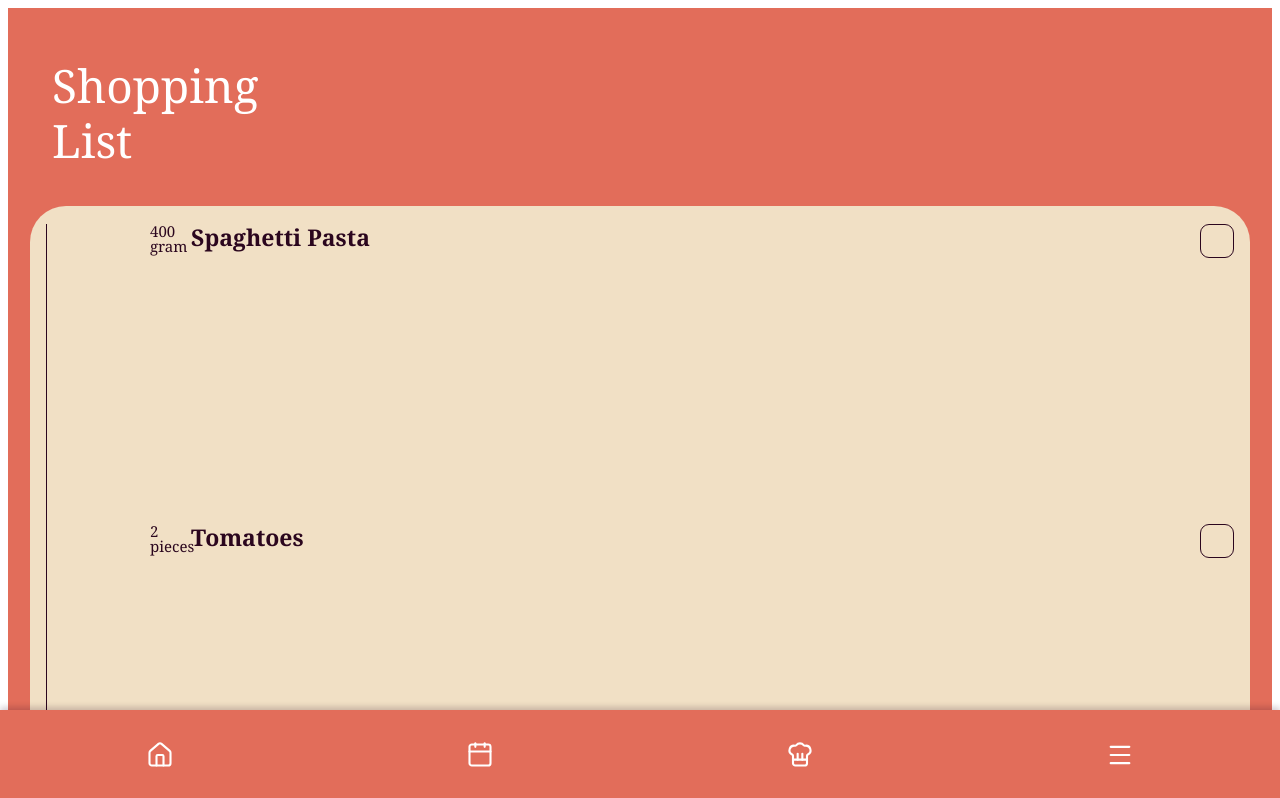
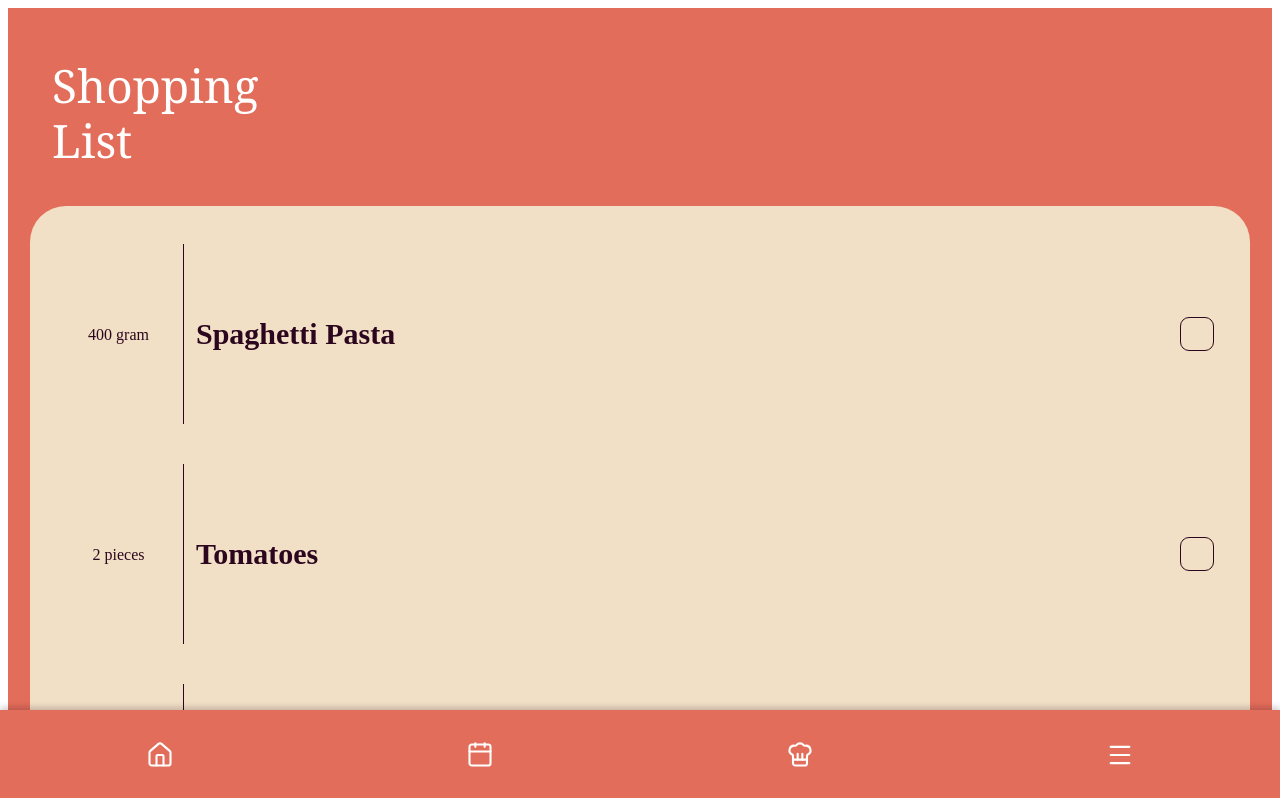
Before and after one commit to pmaidan/ChefMyself, a React (Vite) app: page / in a window 1280 px wide. Shown: the top 798 px of the page. Built offline with nearby package versions, Linux system fonts and the light colour scheme.

Commit message:
fixed Shopping List

```diff
--- a/src/pages/ShoppingList.css
+++ b/src/pages/ShoppingList.css
@@ -23,41 +23,43 @@
   box-sizing: border-box;
 }
 
+
 .shopping-item {
-  display: grid;
-  grid-template-columns: 64px 1px minmax(0, 1fr) 34px;
-  gap: 40px;
-  align-items: start;
-  min-height: 54px;
+  display: flex;
+  align-items: center;
+  gap: 12px;
+  min-height: 180px;
+  padding: 20px;
+}
+
+.shopping-quantity {
+  width: 105px;
+  flex-shrink: 0;
+  text-align: center;
+  font-size: 16px;
+  line-height: 1.1;
   color: #2B061E;
 }
 
-.shopping-quantity {
-  font-family: Georgia, serif;
-  font-size: 15px;
-  line-height: 1;
-  overflow-wrap: normal;
-}
-
 .shopping-divider {
+  width: 1px;
+  align-self: stretch;
   background-color: #2B061E;
-  width: 1px;
-  min-height: 300px;
-  grid-row: 1;
+  flex-shrink: 0;
 }
 
 .shopping-name {
-  font-family: Georgia, serif;
-  font-size: 23px;
+  flex: 1;
+  font-size: 30px;
   font-weight: bold;
-  line-height: 1.2;
-  overflow-wrap: anywhere;
+  color: #2B061E;
 }
 
 .shopping-name.completed {
   text-decoration: line-through;
-  opacity: 0.55;
+  opacity: 0.5;
 }
+
 
 .shopping-checkbox {
   width: 34px;
--- a/src/pages/ShoppingList.jsx
+++ b/src/pages/ShoppingList.jsx
@@ -30,12 +30,9 @@ export default function ShoppingList() {
       <div className="shopping-card">
         {items.map((item) => (
           <div className="shopping-item" key={item.id}>
+            <div className="shopping-quantity">{item.quantity}</div>
 
             <div className="shopping-divider"></div>
-
-            <div className="shopping-quantity">{item.quantity}</div>
-
-
 
             <div
               className={`shopping-name ${item.checked ? "completed" : ""}`}
@@ -46,7 +43,9 @@ export default function ShoppingList() {
             <button
               className={`shopping-checkbox ${item.checked ? "checked" : ""}`}
               onClick={() => toggleItem(item.id)}
-              aria-label={`Mark ${item.name} as ${item.checked ? "not purchased" : "purchased"}`}
+              aria-label={`Mark ${item.name} as ${
+                item.checked ? "not purchased" : "purchased"
+              }`}
             >
               {item.checked ? "✓" : ""}
             </button>
```
Also changed, not shown: src/pages/ExamplePage.jsx (deleted).
